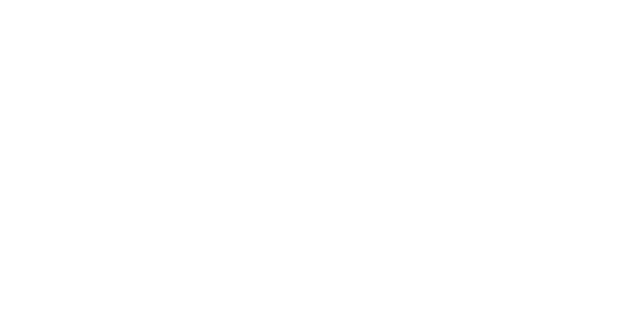
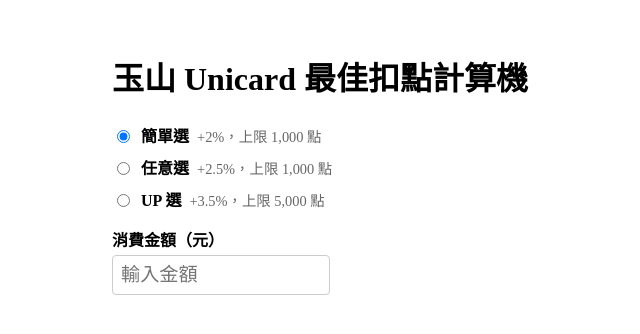
Before and after one commit to victorloo/esun-unicard-e-point-calculator, a React (Vite) app: page / in a window 1280 px wide. Shown: the top 334 px of the page, without its empty margins (228-868 px from the left). Built offline with nearby package versions, Linux system fonts and the light colour scheme.

Commit message:
Commit 3: 基本 UI 骨架 + 方案選擇
- PlanSelector（三個方案 radio button）
- AmountInput（金額輸入框）
- App.tsx 用 useState 管理狀態
- CSS Modules 基本樣式
- LEARNING_NOTES.md 加入 Commit 3 學習紀錄

```diff
--- /dev/null
+++ b/src/App.module.css
@@ -0,0 +1,9 @@
+.app {
+  max-width: 600px;
+  margin: 0 auto;
+  padding: 24px;
+}
+
+.title {
+  margin-bottom: 24px;
+}
--- a/src/App.tsx
+++ b/src/App.tsx
@@ -1,5 +1,21 @@
+import { useState } from 'react';
+import PlanSelector, { type Plan } from './components/PlanSelector';
+import AmountInput from './components/AmountInput';
+import styles from './App.module.css';
+
 function App() {
-  return <div></div>;
+  const [plan, setPlan] = useState<Plan>('simple');
+  const [amount, setAmount] = useState('');
+
+  console.log('狀態:', { plan, amount });
+
+  return (
+    <div className={styles.app}>
+      <h1 className={styles.title}>玉山 Unicard 最佳扣點計算機</h1>
+      <PlanSelector selected={plan} onChange={setPlan} />
+      <AmountInput value={amount} onChange={setAmount} />
+    </div>
+  );
 }
 
 export default App;
--- /dev/null
+++ b/src/components/AmountInput.module.css
@@ -0,0 +1,18 @@
+.container {
+  margin-top: 16px;
+}
+
+.label {
+  display: flex;
+  flex-direction: column;
+  gap: 4px;
+  font-weight: bold;
+}
+
+.input {
+  padding: 8px;
+  font-size: 1.2em;
+  border: 1px solid #ccc;
+  border-radius: 4px;
+  width: 200px;
+}
--- /dev/null
+++ b/src/components/AmountInput.tsx
@@ -0,0 +1,26 @@
+import styles from './AmountInput.module.css';
+
+interface AmountInputProps {
+  value: string;
+  onChange: (value: string) => void;
+}
+
+function AmountInput({ value, onChange }: AmountInputProps) {
+  return (
+    <div className={styles.container}>
+      <label className={styles.label}>
+        消費金額（元）
+        <input
+          type="number"
+          className={styles.input}
+          value={value}
+          onChange={(e) => onChange(e.target.value)}
+          placeholder="輸入金額"
+          min="0"
+        />
+      </label>
+    </div>
+  );
+}
+
+export default AmountInput;
--- /dev/null
+++ b/src/components/PlanSelector.module.css
@@ -0,0 +1,21 @@
+.container {
+  display: flex;
+  flex-direction: column;
+  gap: 8px;
+}
+
+.option {
+  display: flex;
+  align-items: center;
+  gap: 8px;
+  cursor: pointer;
+}
+
+.label {
+  font-weight: bold;
+}
+
+.description {
+  color: #666;
+  font-size: 0.9em;
+}
--- /dev/null
+++ b/src/components/PlanSelector.tsx
@@ -0,0 +1,36 @@
+import styles from './PlanSelector.module.css';
+
+export type Plan = 'simple' | 'custom' | 'up';
+
+interface PlanSelectorProps {
+  selected: Plan;
+  onChange: (plan: Plan) => void;
+}
+
+const plans: { value: Plan; label: string; description: string }[] = [
+  { value: 'simple', label: '簡單選', description: '+2%，上限 1,000 點' },
+  { value: 'custom', label: '任意選', description: '+2.5%，上限 1,000 點' },
+  { value: 'up', label: 'UP 選', description: '+3.5%，上限 5,000 點' },
+];
+
+function PlanSelector({ selected, onChange }: PlanSelectorProps) {
+  return (
+    <div className={styles.container}>
+      {plans.map((plan) => (
+        <label key={plan.value} className={styles.option}>
+          <input
+            type="radio"
+            name="plan"
+            value={plan.value}
+            checked={selected === plan.value}
+            onChange={() => onChange(plan.value)}
+          />
+          <span className={styles.label}>{plan.label}</span>
+          <span className={styles.description}>{plan.description}</span>
+        </label>
+      ))}
+    </div>
+  );
+}
+
+export default PlanSelector;
```
Also changed, not shown: src/App.css (deleted).
